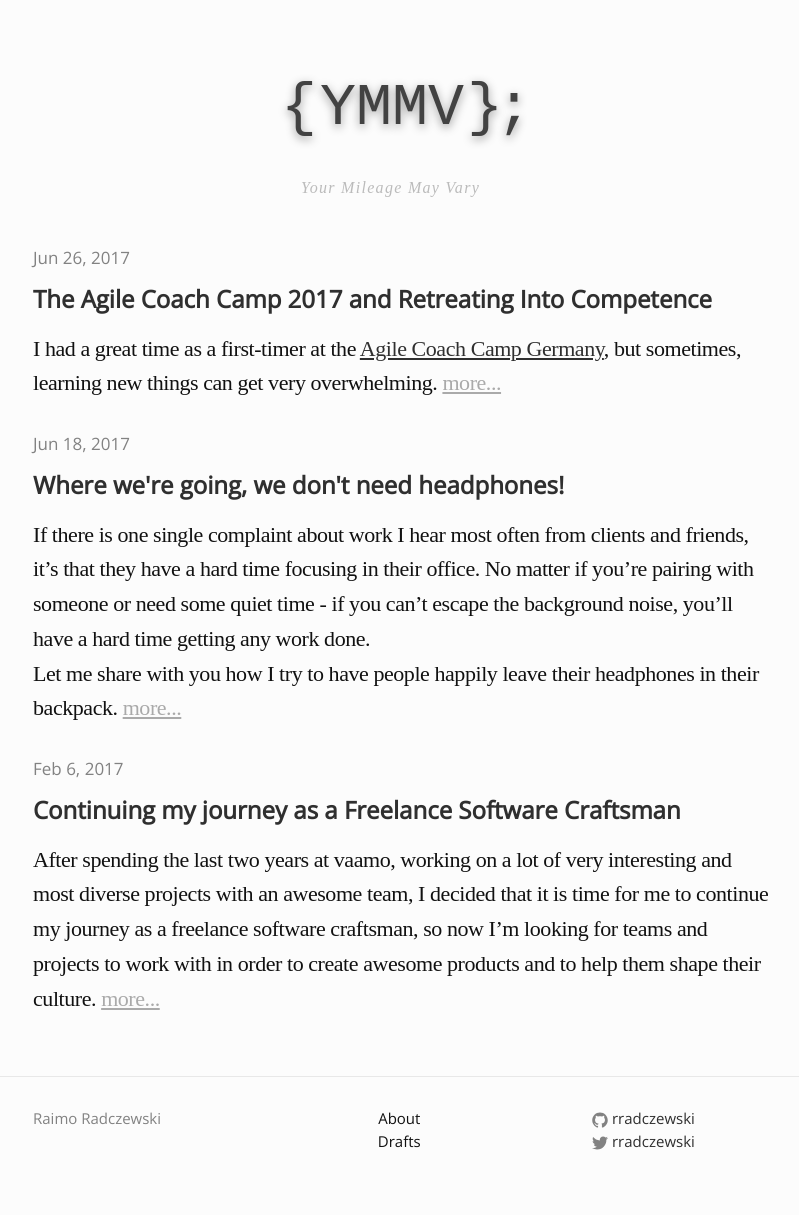
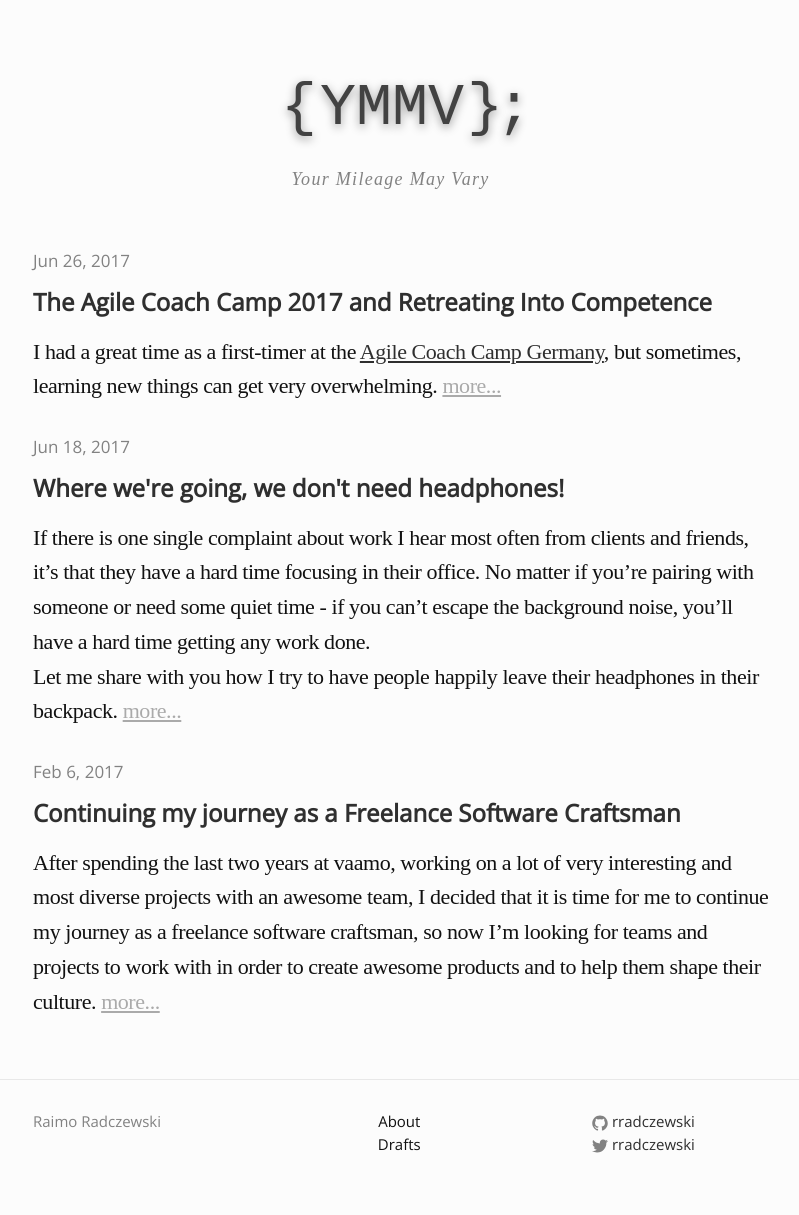
Before and after one commit to rradczewski/ymmv, a Jekyll site: the page built from index.md, in a window 1280 px wide. Shown: the whole page, without its empty margins (237-1036 px from the left). Built offline with Jekyll 4.4.1, drawn with Linux system fonts in a browser that asks for light colours; some web fonts are replaced.

Commit message:
Tweak subtitle a bit more

```diff
--- a/_sass/minima/_layout.scss
+++ b/_sass/minima/_layout.scss
@@ -5,13 +5,14 @@
 }
 
 .site-subtitle {
-  color: #bbb;
+  color: $grey-color;
   font-family: $serif-font-family;
   text-align: center;
-  font-size: $base-font-size*0.8;
+  font-size: $base-font-size*0.9;
   font-style: italic;
   padding-right: 25px;
   letter-spacing: 1.3px;
+  margin-bottom: 25px;
 }
 
 .site-title {
@@ -22,7 +23,7 @@
   font-size: 60px;
   font-weight: 300;
   line-height: 56px;
-  margin: 80px 0 40px 0;
+  margin: 80px 0 30px 0;
 
   @include media-query($on-palm) {
     margin: 40px 0 20px 0;
```
